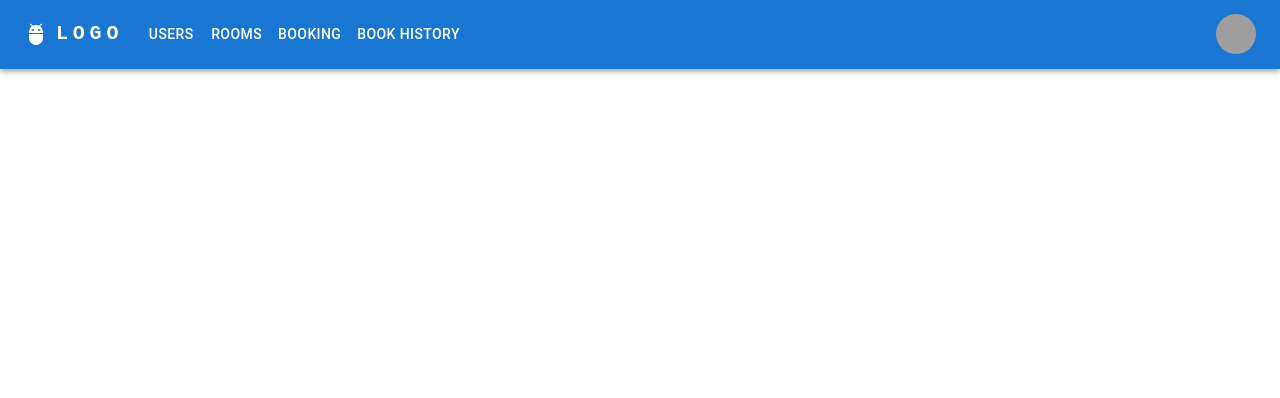
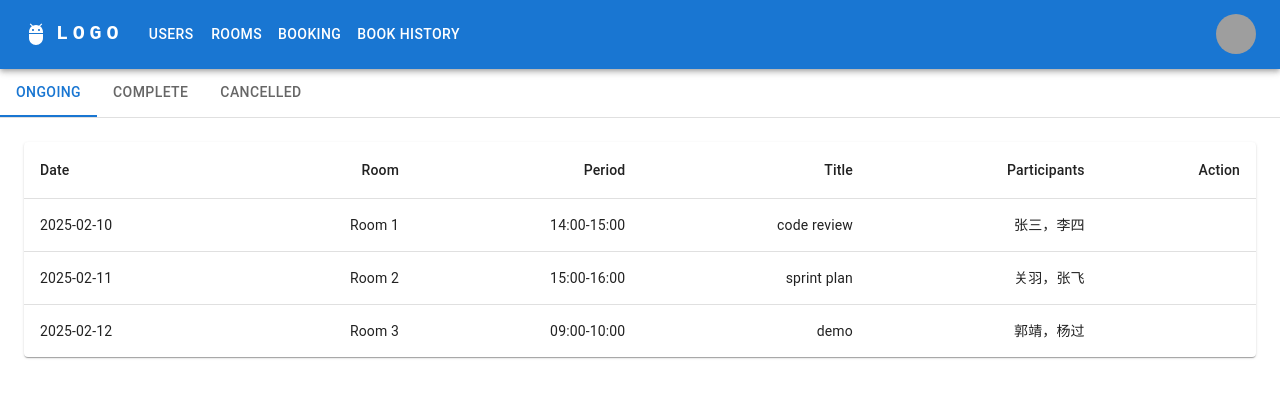
Before and after one commit to hexl84/MeetingRoom, a React (Create React App) app in the folder meeting-room/: page /booking-histories in a window 1280 px wide. Shown: the top 398 px of the page. Built offline with nearby package versions, Linux system fonts and the light colour scheme; grey boxes are pictures that could not be loaded.

Commit message:
add pages

```diff
--- a/meeting-room/src/AppBar.js
+++ b/meeting-room/src/AppBar.js
@@ -14,7 +14,9 @@ import MenuItem from '@mui/material/MenuItem';
 import AdbIcon from '@mui/icons-material/Adb';
 import { useNavigate } from 'react-router-dom';
 
-const pages = [{Name:'Users', Url:'/users'},{Name:'Rooms', Url:'/rooms'},{Name:'Booking', Url:'/bookings'}, {Name:'Book History', Url:'/booking-histories'}];
+const pages = [{Name:'Users', Url:'/users'},{Name:'Rooms', Url:'/rooms'},
+  {Name:'Booking', Url:'/bookings'},
+  {Name:'Book History', Url:'/booking-histories'}];
 const settings = ['Profile', 'Logout'];
 
 function ResponsiveAppBar() {
--- a/meeting-room/src/BookHistory.js
+++ b/meeting-room/src/BookHistory.js
@@ -0,0 +1,64 @@
+import * as React from 'react';
+import PropTypes from 'prop-types';
+import Tabs from '@mui/material/Tabs';
+import Tab from '@mui/material/Tab';
+import Box from '@mui/material/Box';
+import BookHistoryTable from './BookHistoryTable';
+
+function CustomTabPanel(props) {
+  const { children, value, index, ...other } = props;
+
+  return (
+    <div
+      role="tabpanel"
+      hidden={value !== index}
+      id={`simple-tabpanel-${index}`}
+      aria-labelledby={`simple-tab-${index}`}
+      {...other}
+    >
+      {value === index && <Box sx={{ p: 3 }}>{children}</Box>}
+    </div>
+  );
+}
+
+CustomTabPanel.propTypes = {
+  children: PropTypes.node,
+  index: PropTypes.number.isRequired,
+  value: PropTypes.number.isRequired,
+};
+
+function a11yProps(index) {
+  return {
+    id: `simple-tab-${index}`,
+    'aria-controls': `simple-tabpanel-${index}`,
+  };
+}
+
+export default function BookingHistoriesTabs() {
+  const [value, setValue] = React.useState(0);
+
+  const handleChange = (event, newValue) => {
+    setValue(newValue);
+  };
+
+  return (
+    <Box sx={{ width: '100%' }}>
+      <Box sx={{ borderBottom: 1, borderColor: 'divider' }}>
+        <Tabs value={value} onChange={handleChange} aria-label="basic tabs example">
+          <Tab label="Ongoing" {...a11yProps(0)} />
+          <Tab label="Complete" {...a11yProps(1)} />
+          <Tab label="Cancelled" {...a11yProps(2)} />
+        </Tabs>
+      </Box>
+      <CustomTabPanel value={value} index={0}>
+        <BookHistoryTable tabIndex={value} />
+      </CustomTabPanel>
+      <CustomTabPanel value={value} index={1}>
+        <BookHistoryTable tabIndex={value} />
+      </CustomTabPanel>
+      <CustomTabPanel value={value} index={2}>
+        <BookHistoryTable tabIndex={value} />
+      </CustomTabPanel>
+    </Box>
+  );
+}
--- /dev/null
+++ b/meeting-room/src/BookHistoryTable.js
@@ -0,0 +1,85 @@
+import * as React from 'react';
+import Table from '@mui/material/Table';
+import TableBody from '@mui/material/TableBody';
+import TableCell from '@mui/material/TableCell';
+import TableContainer from '@mui/material/TableContainer';
+import TableHead from '@mui/material/TableHead';
+import TableRow from '@mui/material/TableRow';
+import Paper from '@mui/material/Paper';
+
+function createData(id, date, room, period, title, participants) {
+  return { id, date, room, period, title, participants};
+}
+
+let rows=[];
+
+const OngoingBookings = [
+  createData(1, '2025-02-10', 'Room 1', '14:00-15:00', 'code review', '张三，李四'),
+  createData(2, '2025-02-11', 'Room 2', '15:00-16:00', 'sprint plan', '关羽，张飞'),
+  createData(3, '2025-02-12', 'Room 3', '09:00-10:00', 'demo', '郭靖，杨过'),
+];
+
+const completeBookings = [
+  createData(1, '2025-02-5', 'Room 1', '14:00-15:00', 'test 1', '张三，李四'),
+  createData(2, '2025-02-6', 'Room 2', '15:00-16:00', 'test 2', '关羽，张飞'),
+  createData(3, '2025-02-7', 'Room 3', '9:00-10:00', 'test3', '郭靖，杨过'),
+];
+
+const cancelledBookings = [
+  createData(1, '2025-02-10', 'Room 1', '10:00-11:00', 'cancel 1', '张三，李四'),
+  createData(2, '2025-02-11', 'Room 2', '14:00-15:00', 'cancel 2', '关羽，张飞'),
+  createData(3, '2025-02-12', 'Room 3', '10:00-11:00', 'cancel 3', '郭靖，杨过'),
+];
+
+export default function BookHistoryTable(tabIndex) {
+  switch(tabIndex){
+    case 0:
+      rows = OngoingBookings;
+      break;
+    case 1:
+      rows = completeBookings;
+      break;
+    case 2:
+      rows = cancelledBookings;
+      break;
+    default:
+      rows = OngoingBookings;
+      break;
+  }
+
+  return (
+    <div>
+      <TableContainer component={Paper}>
+        <Table sx={{ minWidth: 650 }} aria-label="simple table">
+          <TableHead>
+            <TableRow>
+              <TableCell>Date</TableCell>
+              <TableCell align="right">Room</TableCell>
+              <TableCell align="right">Period</TableCell>
+              <TableCell align="right">Title</TableCell>
+              <TableCell align="right">Participants</TableCell>
+              <TableCell align="right">Action</TableCell>
+            </TableRow>
+          </TableHead>
+          <TableBody>
+            {rows.map((row) => (
+              <TableRow
+                key={row.id}
+                sx={{ '&:last-child td, &:last-child th': { border: 0 } }}
+              >
+                <TableCell component="th" scope="row">
+                  {row.date}
+                </TableCell>
+                <TableCell align="right">{row.room}</TableCell>
+                <TableCell align="right">{row.period}</TableCell>
+                <TableCell align="right">{row.title}</TableCell>
+                <TableCell align="right">{row.participants}</TableCell>
+                <TableCell align="right"></TableCell>
+              </TableRow>
+            ))}
+          </TableBody>
+        </Table>
+      </TableContainer>
+    </div>
+  );
+}
--- a/meeting-room/src/MainContent.js
+++ b/meeting-room/src/MainContent.js
@@ -1,7 +1,8 @@
 import { Navigate, Route, Routes } from "react-router-dom";
 import UsersTable from "./Users";
 import React from "react";
-import Rooms from "./Rooms";
+import RoomsTable from "./Rooms";
+import BookingHistoriesTabs from "./BookHistory";
 
 
 export default function MainContent() {
@@ -9,7 +10,8 @@ export default function MainContent() {
     <div>
       <Routes>
         <Route path="/users" element={<UsersTable />}></Route>
-        <Route path="/rooms" element={<Rooms />}></Route>
+        <Route path="/rooms" element={<RoomsTable />}></Route>
+        <Route path="/booking-histories" element={<BookingHistoriesTabs />}></Route>
         <Route path="/" element={<Navigate to="/users" />}></Route>
       </Routes>
     </div>
--- a/meeting-room/src/Rooms.js
+++ b/meeting-room/src/Rooms.js
@@ -1,7 +1,59 @@
-export default function Rooms() {
+import * as React from 'react';
+import Table from '@mui/material/Table';
+import TableBody from '@mui/material/TableBody';
+import TableCell from '@mui/material/TableCell';
+import TableContainer from '@mui/material/TableContainer';
+import TableHead from '@mui/material/TableHead';
+import TableRow from '@mui/material/TableRow';
+import Paper from '@mui/material/Paper';
+
+function createData(id, name, usersCount, status, type, period, comment) {
+  return { id, name, usersCount, status, type, period, comment };
+}
+
+const rows = [
+  createData(1, 'Room 1', 4, 'free', 'small', '', '小会议室'),
+  createData(2, 'Room 2', 6, 'free', 'middle', '', '中会议室'),
+  createData(3, 'Room 3', 10, 'busy', 'big', '', '大会议室')
+];
+
+export default function RoomsTable() {
   return (
     <div>
       <h1>Rooms</h1>
+
+      <TableContainer component={Paper}>
+        <Table sx={{ minWidth: 650 }} aria-label="simple table">
+          <TableHead>
+            <TableRow>
+              <TableCell>Name</TableCell>
+              <TableCell align="right">Users count</TableCell>
+              <TableCell align="right">Status</TableCell>
+              <TableCell align="right">Type</TableCell>
+              <TableCell align="right">Period</TableCell>
+              <TableCell align="right">Comment</TableCell>
+            </TableRow>
+          </TableHead>
+          <TableBody>
+            {rows.map((row) => (
+              <TableRow
+                key={row.id}
+                sx={{ '&:last-child td, &:last-child th': { border: 0 } }}
+              >
+                <TableCell component="th" scope="row">
+                  {row.name}
+                </TableCell>
+                <TableCell align="right">{row.usersCount}</TableCell>
+                <TableCell align="right">{row.status}</TableCell>
+                <TableCell align="right">{row.type}</TableCell>
+                <TableCell align="right">{row.period}</TableCell>
+                <TableCell align="right">{row.comment}</TableCell>
+                <TableCell align="right"></TableCell>
+              </TableRow>
+            ))}
+          </TableBody>
+        </Table>
+      </TableContainer>
     </div>
   );
 }
--- a/meeting-room/src/Users.js
+++ b/meeting-room/src/Users.js
@@ -21,6 +21,9 @@ const rows = [
 
 export default function UsersTable() {
   return (
+    <div>
+      <h1>Users</h1>
+
       <TableContainer component={Paper}>
         <Table sx={{ minWidth: 650 }} aria-label="simple table">
           <TableHead>
@@ -50,5 +53,6 @@ export default function UsersTable() {
           </TableBody>
         </Table>
       </TableContainer>
+    </div>
   );
 }
```
Also changed, not shown: 1 other file (tests, documents, lock files or other folders). Lines whose indentation alone changed are shown as unchanged.
